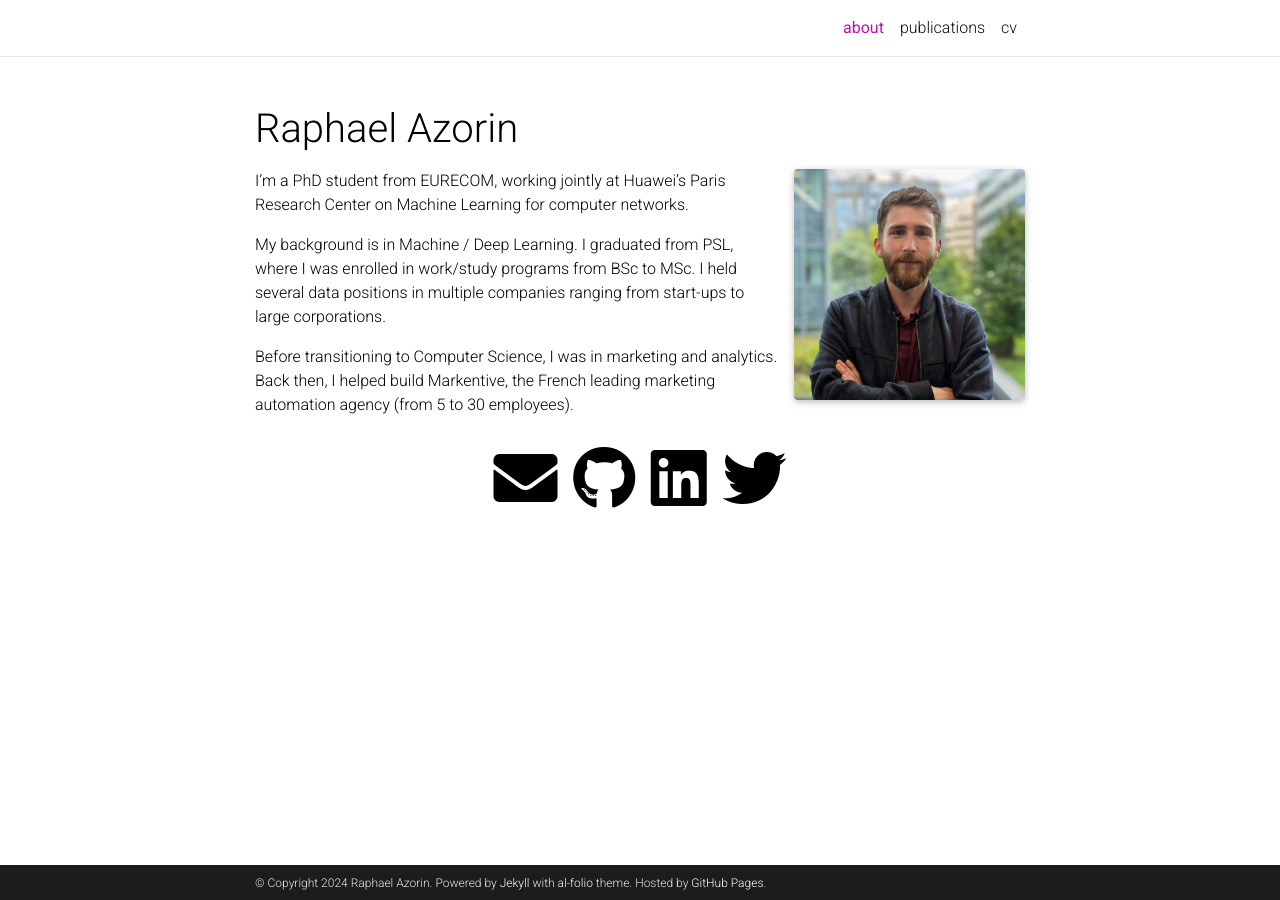
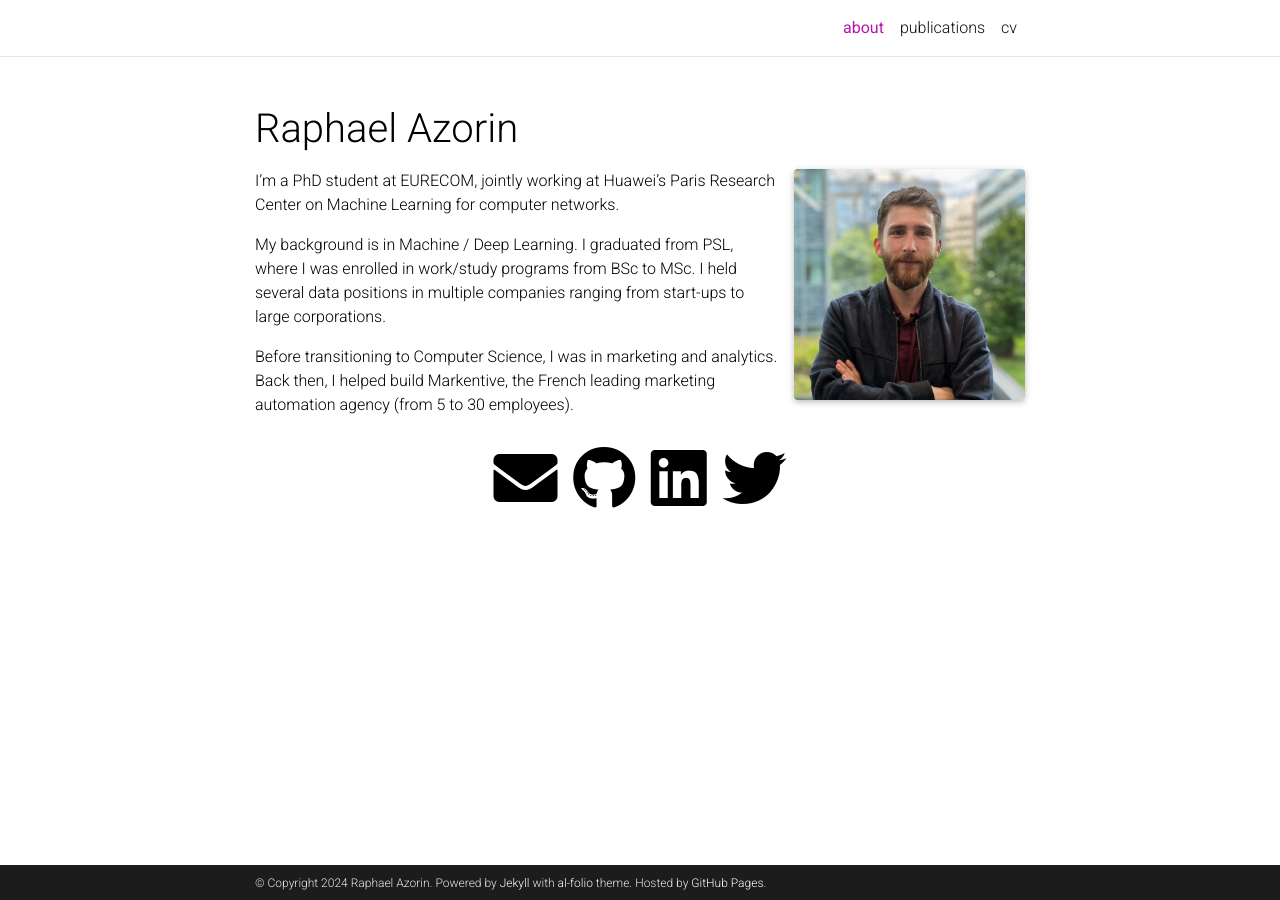
Before and after one commit to Raphaaal/raphaaal.github.io, a Jekyll site: the page built from _pages/about.md, in a window 1280 px wide. Built offline with Jekyll 4.4.1, drawn with Linux system fonts in a browser that asks for light colours; full-size pictures stand in for the smaller copies a plugin makes; comment, search, counter and statistics services are not loaded; a style sheet for code colours, icons or effects is not loaded.

```diff
--- a/_pages/about.md
+++ b/_pages/about.md
@@ -14,7 +14,7 @@ selected_papers: false # includes a list of papers marked as "selected={true}"
 social: true  # includes social icons at the bottom of the page
 ---
 
-I’m a PhD student from EURECOM, working jointly at Huawei’s Paris Research Center on Machine Learning for computer networks.
+I’m a PhD student at EURECOM, jointly working at Huawei’s Paris Research Center on Machine Learning for computer networks.
 
 My background is in Machine / Deep Learning. I graduated from PSL, where I was enrolled in work/study programs from BSc to MSc. I held several data positions in multiple companies ranging from start-ups to large corporations.
 
```
Also changed, not shown: _news/sigcomm_volunteer.md (added, +8 -0 lines).
